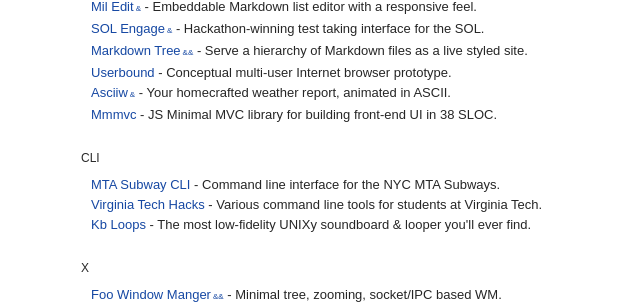
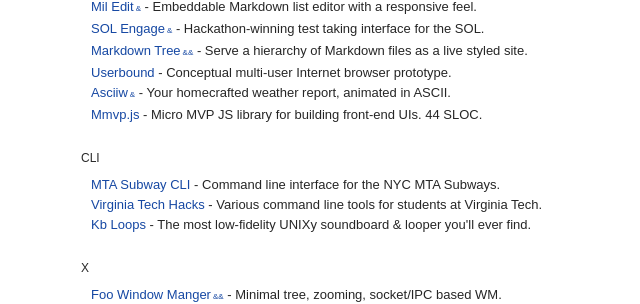
Before and after one commit to mil/userbound.com-jekyll, a Jekyll site: the page built from index.html, in a window 1280 px wide. Shown: the part 123-427 px from the top of the page, without its empty margins (319-959 px from the left). Built offline with Jekyll 4.4.1, drawn with Linux system fonts in a browser that asks for light colours.

Commit message:
update link to mmvp.js

```diff
--- a/index.html
+++ b/index.html
@@ -40,8 +40,8 @@ title: Miles Sandlar
     </li>
 
     <li>
-    <a target="_blank" href="http://github.com/mil/mmmvc.js" >Mmmvc</a> -
-    JS Minimal MVC library for building front-end UI in 38 SLOC.
+    <a target="_blank" href="http://github.com/mil/mmvp.js" >Mmvp.js</a> -
+    Micro MVP JS library for building front-end UIs. 44 SLOC.
     </li>
 
   </ul>
```
